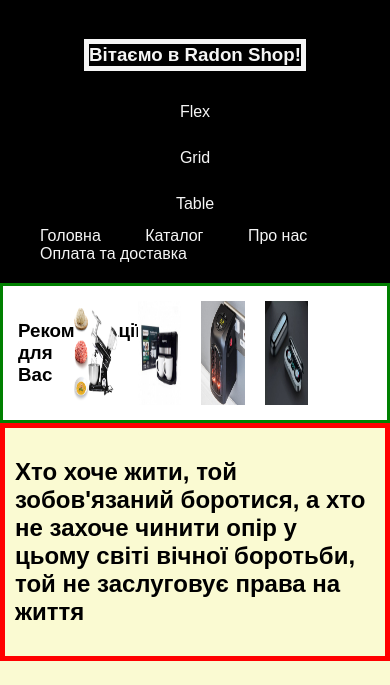
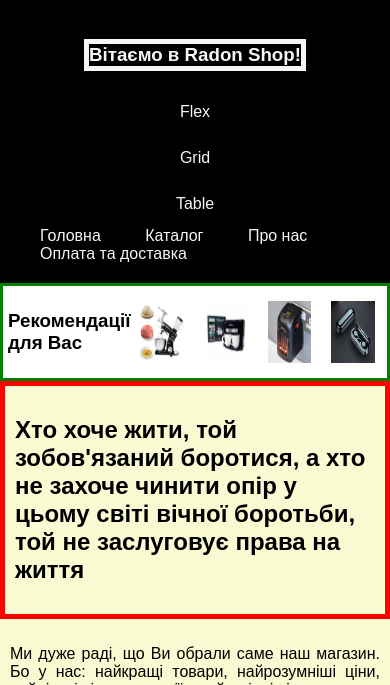
Before and after one commit to Tallahasseeee/Tallahasseeee.github.io, a plain HTML site: page Web_Lab_3/index.html in a window 390 px wide. Shown: the top 685 px of the page. Drawn offline with Linux system fonts and the light colour scheme.

Commit message:
Update flex.css

```diff
--- a/Web_Lab_3/flex.css
+++ b/Web_Lab_3/flex.css
@@ -207,10 +207,7 @@ footer {
     width: 100%;
     align-items: stretch;
 }
-    .recomendations  h3{
-    padding: 10px;
-    width: 15%;
-}
+
 .recomendations  img{
     padding: 10px;
     width: 17%;
```
